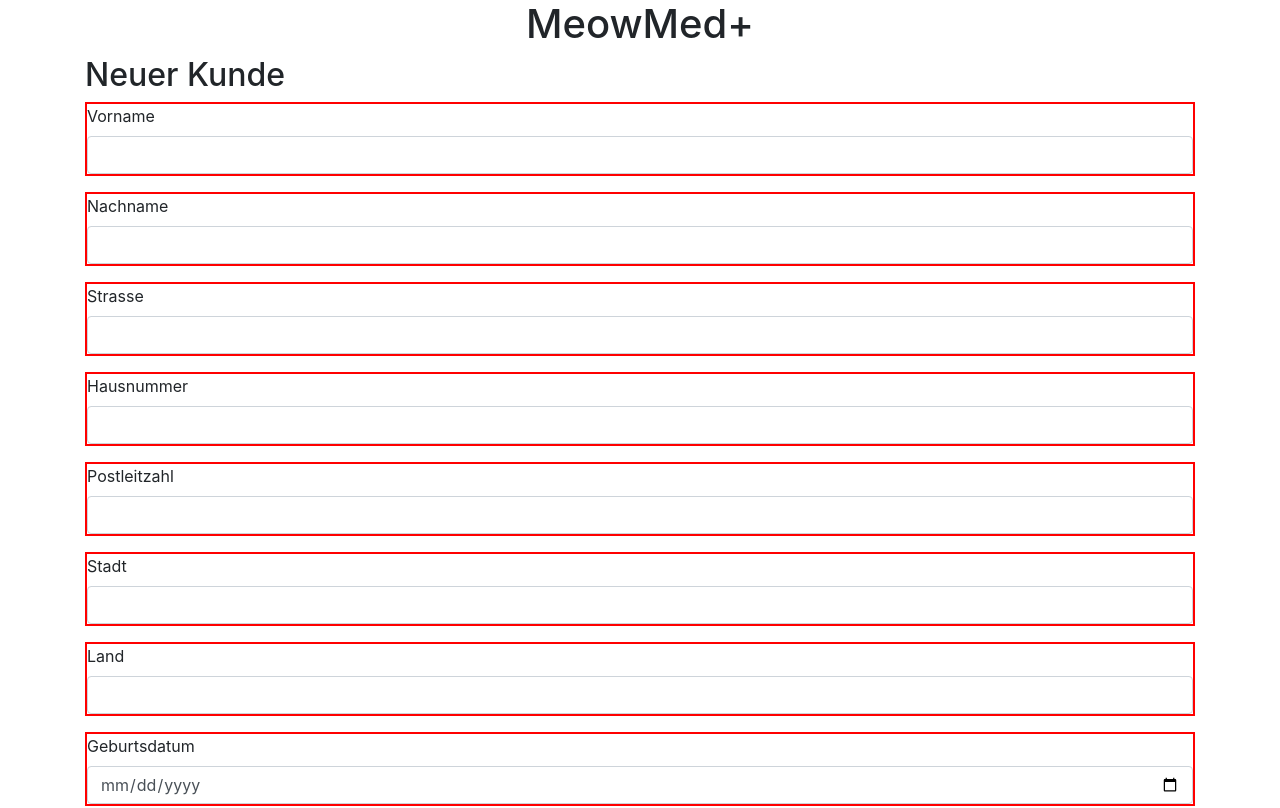
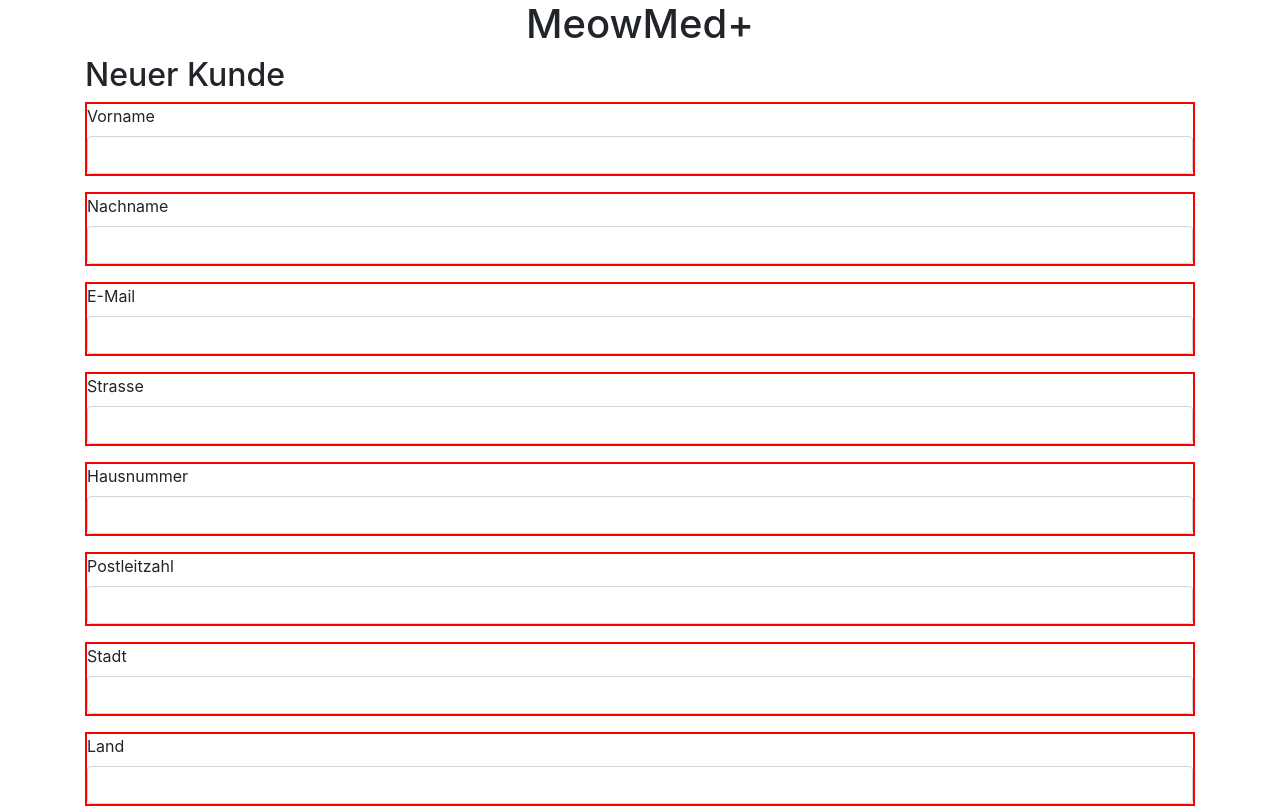
Before and after one commit to mithrbt/meowmed_frontend, an Angular app: page /register in a window 1280 px wide. Shown: the top 808 px of the page. Built offline with nearby package versions, Linux system fonts and the light colour scheme.

Commit message:
add E-Mail

```diff
--- a/src/app/customer-details/customer-details.component.html
+++ b/src/app/customer-details/customer-details.component.html
@@ -10,6 +10,9 @@
   </div>
   <div>
     <label> <b> Nachname: </b></label> {{customer.lastname}}
+  </div>
+  <div>
+    <label> <b> E-Mail: </b></label> {{customer.email}}
   </div>
   <div>
     <label> <b> Straße: </b></label> {{customer.address.street + " " + customer.address.houseNr}}
--- a/src/app/customer-register/customer-register.component.html
+++ b/src/app/customer-register/customer-register.component.html
@@ -13,6 +13,11 @@
     <label> Nachname </label>
     <input type="text" class="form-control" id="lastname"
            [(ngModel)] = "customer.lastname" name ="lastname" required>
+  </div>
+  <div class = "form-group" [ngClass]="{'invalid-field': !customer.email}">
+    <label> E-Mail </label>
+    <input type="text" class="form-control" id="email"
+           [(ngModel)] = "customer.email" name ="email" required>
   </div>
   <div class = "form-group" [ngClass]="{'invalid-field': !customer.address.street}">
     <label> Strasse </label>
--- a/src/app/customer.ts
+++ b/src/app/customer.ts
@@ -16,4 +16,5 @@ export class Customer {
     profession!: Profession;
     familyStatus!: FamilyStatusEnum;
     bankDetails!: BankDetails;
+    email!: String;
 }
```
